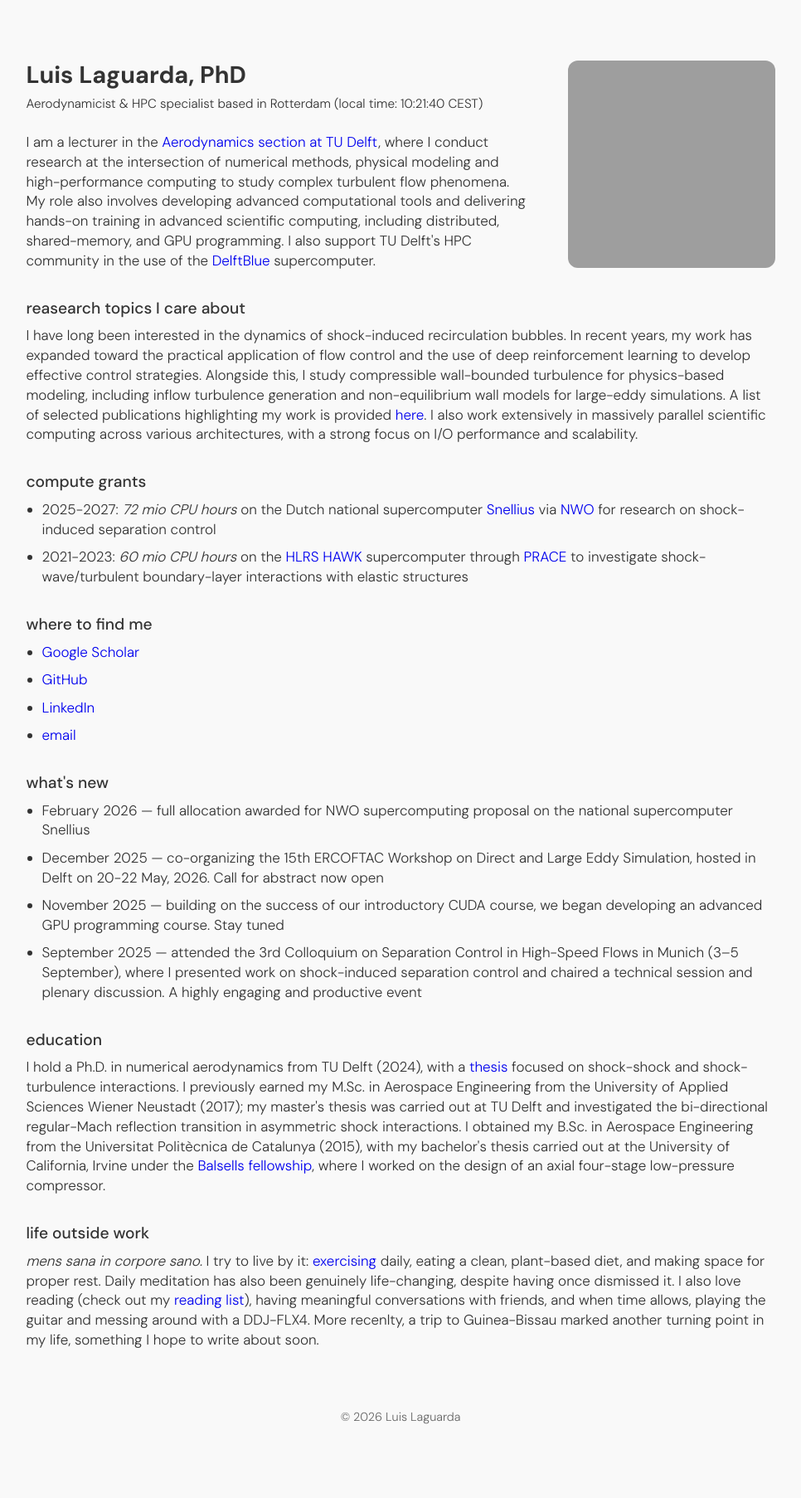
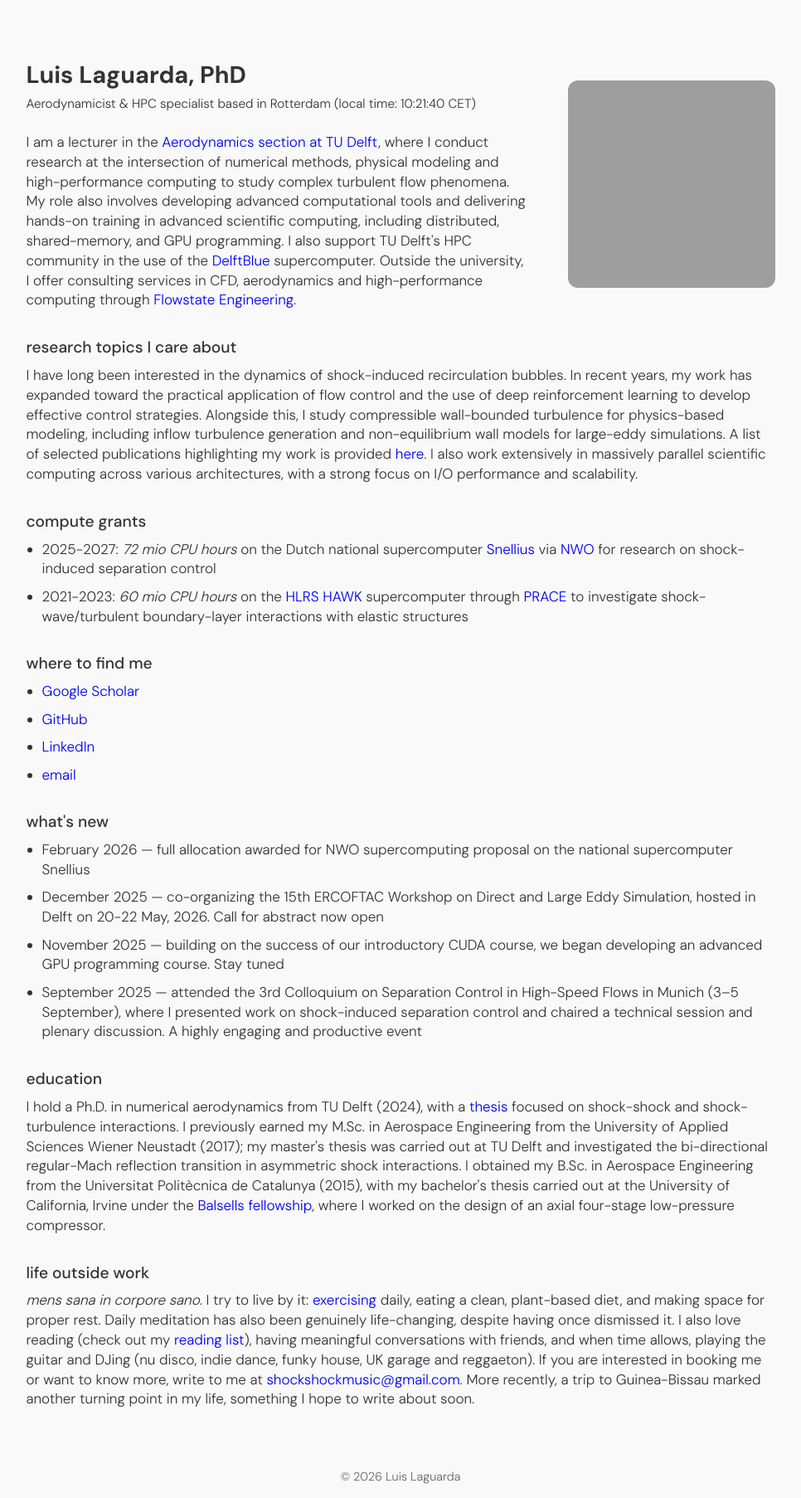
Before and after one commit to laguarda14/laguarda14.github.io, a plain HTML site: page index.html in a window 1280 px wide. Shown: the whole page at 83% size, without its empty margins (157-1123 px from the left). Before the commit the page ends 1734 px from the top, so only its background shows below. Drawn offline with Linux system fonts and the light colour scheme; grey boxes are pictures that could not be loaded.

Commit message:
update text, fix typos and time

```diff
--- a/gettime.js
+++ b/gettime.js
@@ -1,7 +1,7 @@
 function updateTime() {
   const now = new Date();
   // Amsterdam timezone
-  const options = { timeZone: "Europe/Amsterdam", hour: "2-digit", minute: "2-digit", second: "2-digit" };
+  const options = { timeZone: "Europe/Amsterdam", hour: "2-digit", minute: "2-digit", second: "2-digit", timeZoneName: "short" };
   const amsterdamTime = new Intl.DateTimeFormat("en-GB", options).format(now);
 
   document.getElementById("time").textContent = amsterdamTime;
--- a/index.html
+++ b/index.html
@@ -17,21 +17,23 @@
          <h1>Luis Laguarda, PhD</h1>
 
          <p class="location">
-            Aerodynamicist & HPC specialist based in Rotterdam (local time: <span id="time"></span> CEST)
+            Aerodynamicist & HPC specialist based in Rotterdam (local time: <span id="time"></span>)
          </p>
 
          <p>
-         I am a lecturer in the <a href="https://www.tudelft.nl/lr/organisatie/afdelingen/flow-physics-and-technology/aerodynamics" target="_blacnk">Aerodynamics section at TU Delft</a>, where I conduct research at the intersection of numerical methods, physical modeling and high-performance computing to study complex turbulent flow phenomena. My role also involves developing advanced computational tools and delivering hands-on training in advanced scientific computing, including distributed, shared-memory, and GPU programming. I also support TU Delft's HPC community in the use of the <a href="https://www.tudelft.nl/dhpc/system" target="_blank">DelftBlue</a> supercomputer.
+         I am a lecturer in the <a href="https://www.tudelft.nl/lr/organisatie/afdelingen/flow-physics-and-technology/aerodynamics" target="_blank">Aerodynamics section at TU Delft</a>, where I conduct research at the intersection of numerical methods, physical modeling and high-performance computing to study complex turbulent flow phenomena. My role also involves developing advanced computational tools and delivering hands-on training in advanced scientific computing, including distributed, shared-memory, and GPU programming. I also support TU Delft's HPC community in the use of the <a href="https://www.tudelft.nl/dhpc/system" target="_blank">DelftBlue</a> supercomputer.
+
+         Outside the university, I offer consulting services in CFD, aerodynamics and high-performance computing through <a href="https://flowstate-engineering.com/" target="_blank">Flowstate Engineering</a>.
          </p>
       </div>
 
-      <img src="profile.jpg" alt="Photo of Your Name" class="profile-pic" />
+      <img src="profile.jpg" alt="Photo of Luis Laguarda" class="profile-pic" />
 
       </section>
 
       <!-- research interests -->
       <section>
-         <h2>reasearch topics I care about</h2>
+         <h2>research topics I care about</h2>
          <p>
             I have long been interested in the dynamics of shock-induced recirculation bubbles. In recent years, my work has expanded toward the practical application of flow control and the use of deep reinforcement learning to develop effective control strategies. Alongside this, I study compressible wall-bounded turbulence for physics-based modeling, including inflow turbulence generation and non-equilibrium wall models for large-eddy simulations. A list of selected publications highlighting my work is provided <a href="publications.html">here</a>. I also work extensively in massively parallel scientific computing across various architectures, with a strong focus on I/O performance and scalability.
          </p>
@@ -90,7 +92,7 @@
          <li><a href="guinea-bissau.html">my trip to Guinea-Bissau</a></li>
          </ul> -->
          <p>
-         <em>mens sana in corpore sano.</em> I try to live by it: <a href="exercise.html">exercising</a> daily, eating a clean, plant-based diet, and making space for proper rest. Daily meditation has also been genuinely life-changing, despite having once dismissed it. I also love reading (check out my <a href="reading.html">reading list</a>), having meaningful conversations with friends, and when time allows, playing the guitar and messing around with a DDJ-FLX4. More recenlty, a trip to Guinea-Bissau marked another turning point in my life, something I hope to write about soon.
+         <em>mens sana in corpore sano.</em> I try to live by it: <a href="exercise.html">exercising</a> daily, eating a clean, plant-based diet, and making space for proper rest. Daily meditation has also been genuinely life-changing, despite having once dismissed it. I also love reading (check out my <a href="reading.html">reading list</a>), having meaningful conversations with friends, and when time allows, playing the guitar and DJing (nu disco, indie dance, funky house, UK garage and reggaeton). If you are interested in booking me or want to know more, write to me at <a href="mailto:shockshockmusic@gmail.com">shockshockmusic@gmail.com</a>. More recently, a trip to Guinea-Bissau marked another turning point in my life, something I hope to write about soon.
          <!-- <a href="music.html">music</a>. More recenlty, a <a href="guinea-bissau.html">trip to Guinea-Bissau</a> marked another turning point in my life. -->
          </p>
       </section>
```
Also changed, not shown: exercise.html (+1 -1 lines), reading.html (+8 -2 lines).
